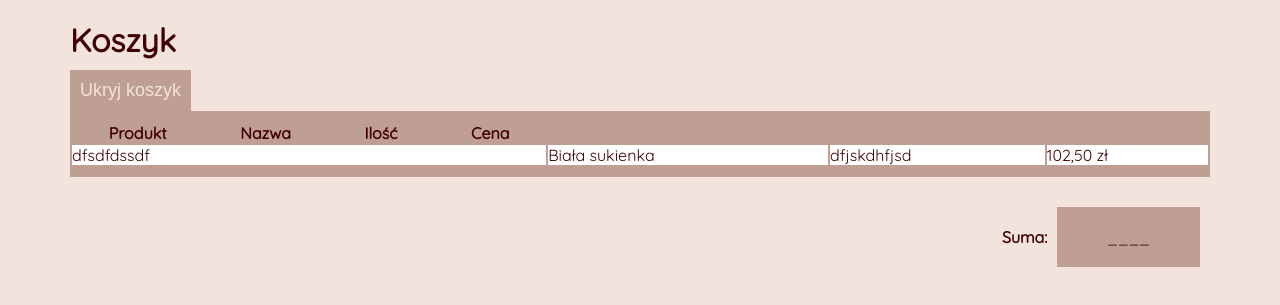
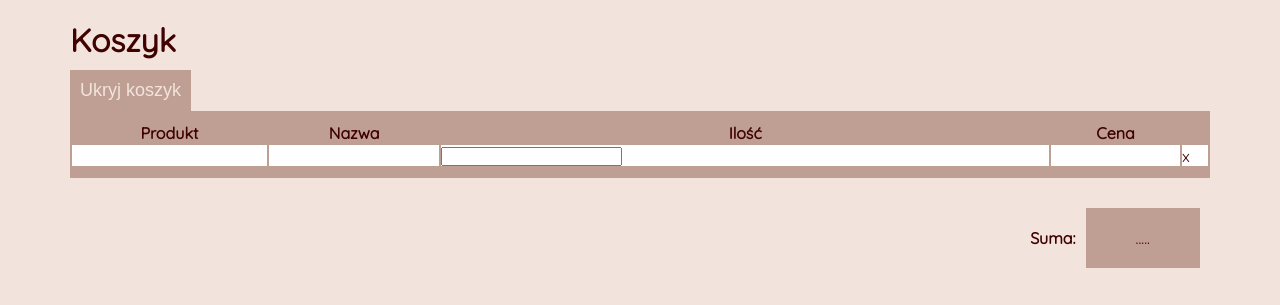
Before and after one commit to oleinka/recruitment-task, a React (Create React App) app: page / in a window 1280 px wide. Both pictures are taken after a click on the button "Rozwiń koszyk". Shown: the top 305 px of the page. Built offline with nearby package versions, Linux system fonts and the light colour scheme.

Commit message:
shoping cart corrections

```diff
--- a/src/components/CartWrapper/CartItem/CartItem.js
+++ b/src/components/CartWrapper/CartItem/CartItem.js
@@ -1,14 +1,22 @@
 import React from 'react';
 import './CartItem.scss';
 
-const CartItem = () => (
+const CartItem = ({
+    image,
+    name,
+    price
+}) => {
+    return (
     <tr className="cartItemWrapper">
-        <td>dfsdfdssdf</td>
-        <td>Biała sukienka</td>
-        <td>dfjskdhfjsd</td>
-        <td>102,50 zł</td>
+        <td>{image}</td>
+        <td>{name}</td>
+        <td><div><input type='number'/></div></td>
+        <td>{price}</td>
+        <td>x</td>
     </tr>
 
 );
+};
+
 
 export default CartItem;
--- a/src/components/CartWrapper/CartWrapper.js
+++ b/src/components/CartWrapper/CartWrapper.js
@@ -1,6 +1,7 @@
 import React, {useState} from 'react';
 import './CartWrapper.scss';
 import CartItem from '././CartItem/CartItem'
+import { products } from '../../data/products';
 
 const CartWrapper = () => {
 
@@ -8,10 +9,10 @@ const CartWrapper = () => {
 
 
   const toggleCart = () => {
-    if(isCartOpen){
+    if(isCartOpen) {
       setIsCartOpen(false)
     }
-    else{
+    else {
       setIsCartOpen(true)
     }
   }
@@ -24,6 +25,8 @@ const CartWrapper = () => {
       return "Rozwiń koszyk"
     }
   }
+
+  let productsInCart = [2,4,5,6]
 
   return (
 <div className="cartWrapper">
@@ -47,7 +50,7 @@ const CartWrapper = () => {
       </table>
     <div className="cartSummary">
       <span>Suma:</span>
-      <div className="cartTotal">____</div>
+      <div className="cartTotal">.....</div>
     </div>
     </div>
 </div>
--- a/src/components/CartWrapper/CartWrapper.scss
+++ b/src/components/CartWrapper/CartWrapper.scss
@@ -25,7 +25,6 @@ $color-light: #F2E4DC;
             background: #ffffff;
         }
         .tableHeadings {
-            display: flex;
             justify-content: space-around;
             text-align: center;
         }
```
